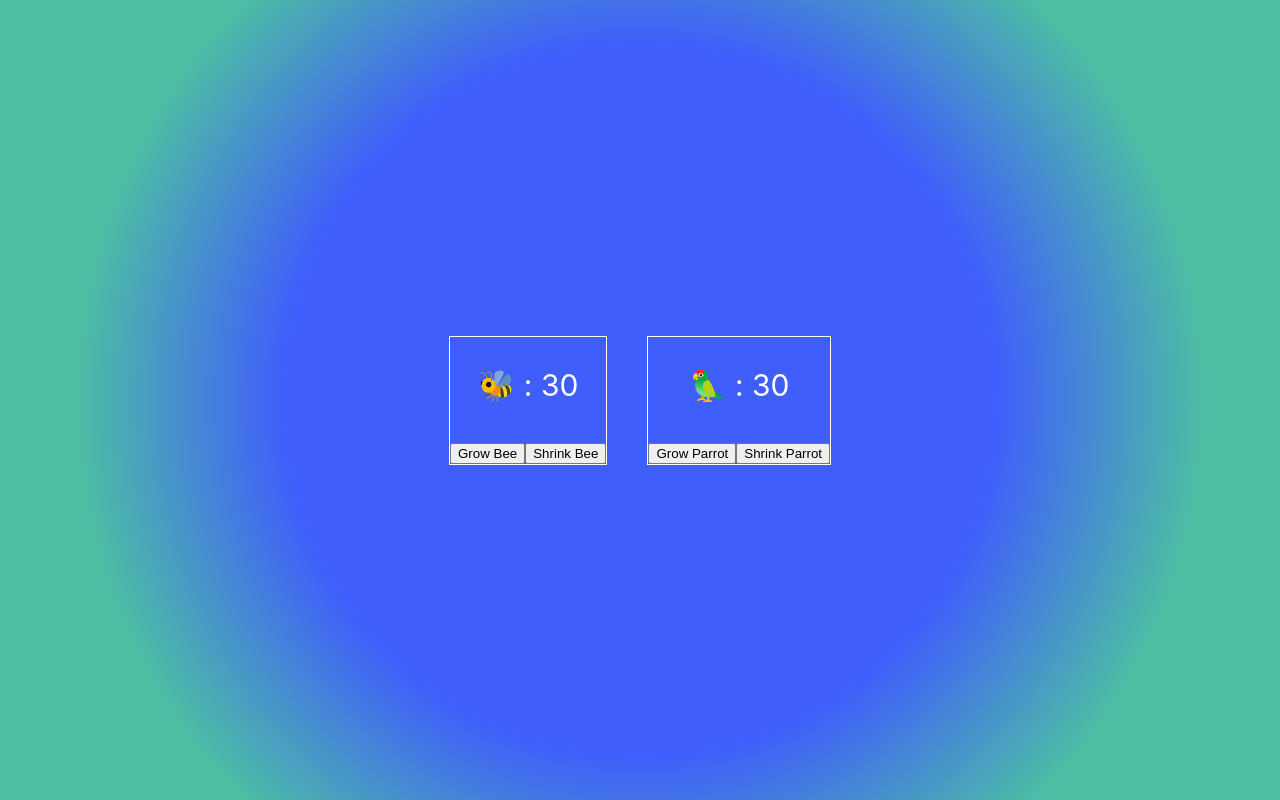
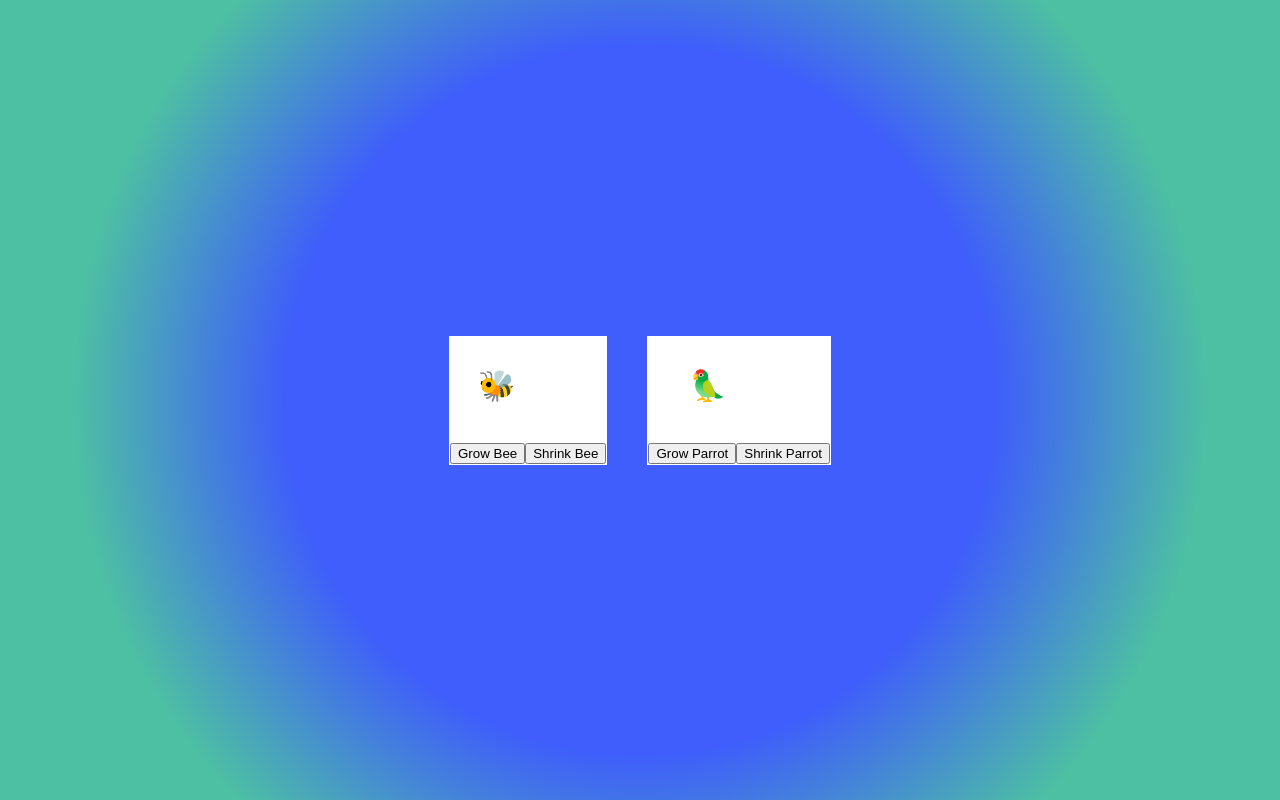
Before and after one commit to PCN23/buzyzooReact2, a React (Create React App) app: page / in a window 1280 px wide. Built offline with nearby package versions, Linux system fonts and the light colour scheme.

Commit message:
white background

```diff
--- a/src/App.css
+++ b/src/App.css
@@ -46,6 +46,8 @@
 
 .competitor {
   border: solid 1px white;
+  background-color: white;
+  text-decoration-color: black;
   margin: 20px;
 
 }
```
